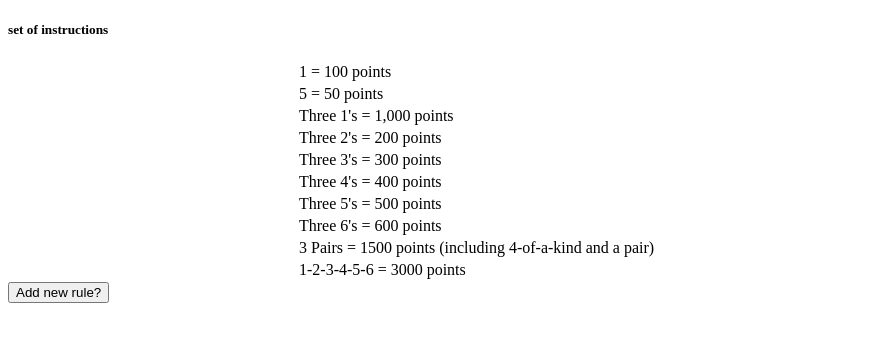
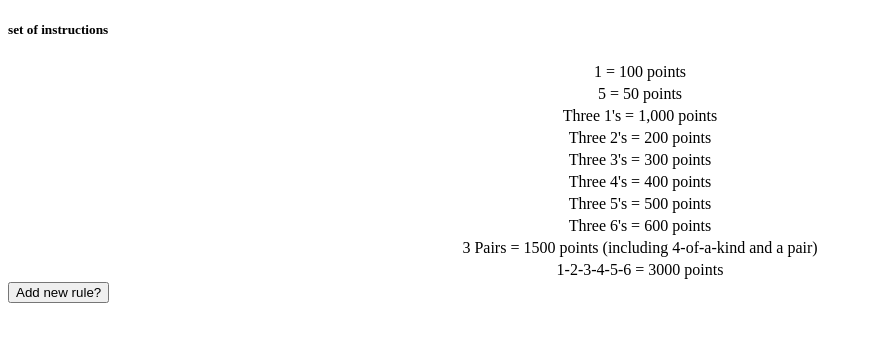
Before and after one commit to TerminatorJonny/FarkleFun, a Next.js app: page /rulesList in a window 1280 px wide. Shown: the top 342 px of the page, without its empty margins (0-872 px from the left). Built offline with nearby package versions, Linux system fonts and the light colour scheme.

Commit message:
Styled the instructions better

```diff
--- a/pages/rulesList.js
+++ b/pages/rulesList.js
@@ -62,7 +62,7 @@ const RulesList = () => {
       <div className="row mb-2 Text-center">
         <h5 className="themeFontColor">set of instructions</h5>
       </div>
-      <table className="table" style={{ marginLeft: "18rem" }}>
+      <table className="table" style={{ textAlign: "center", display: "flex", justifyContent: "space-around" }}>
         <tbody className="themeFontColor">
           {rules.map((r) => (
             <RuleRow key={r.id} rules={r} />
```
